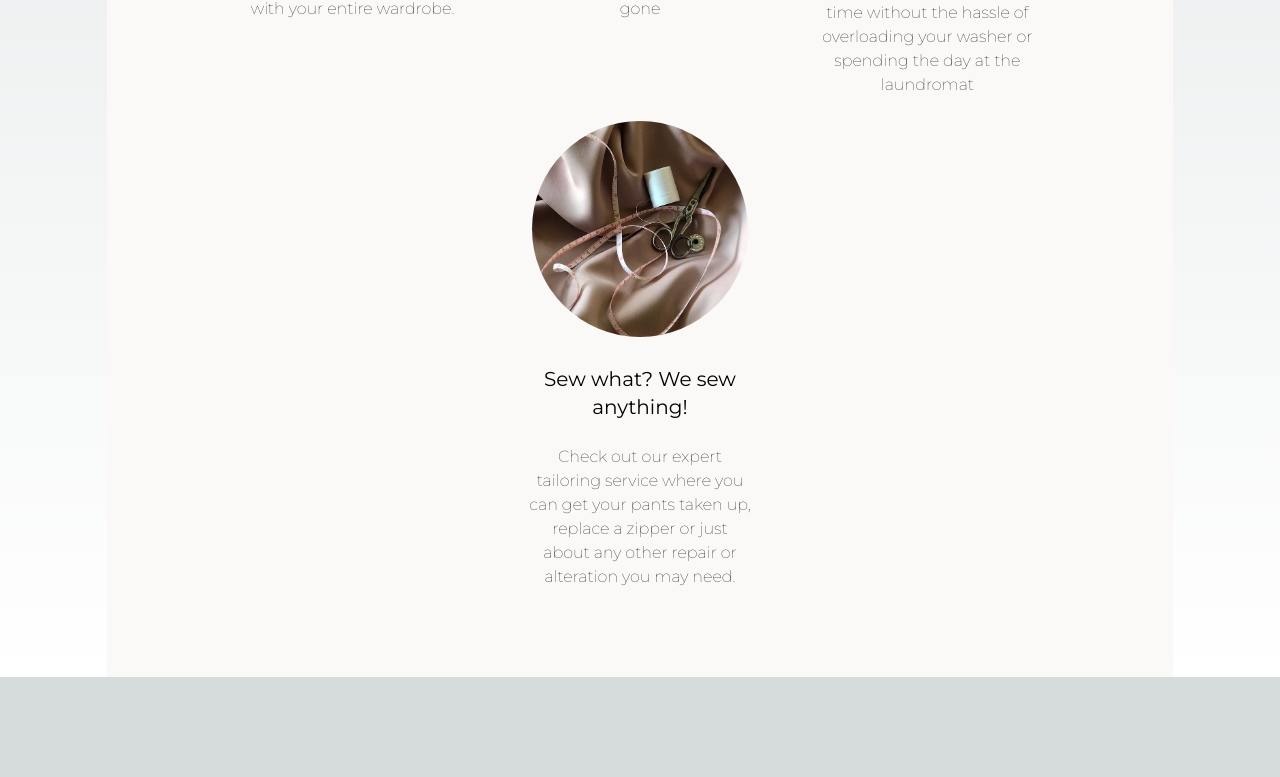
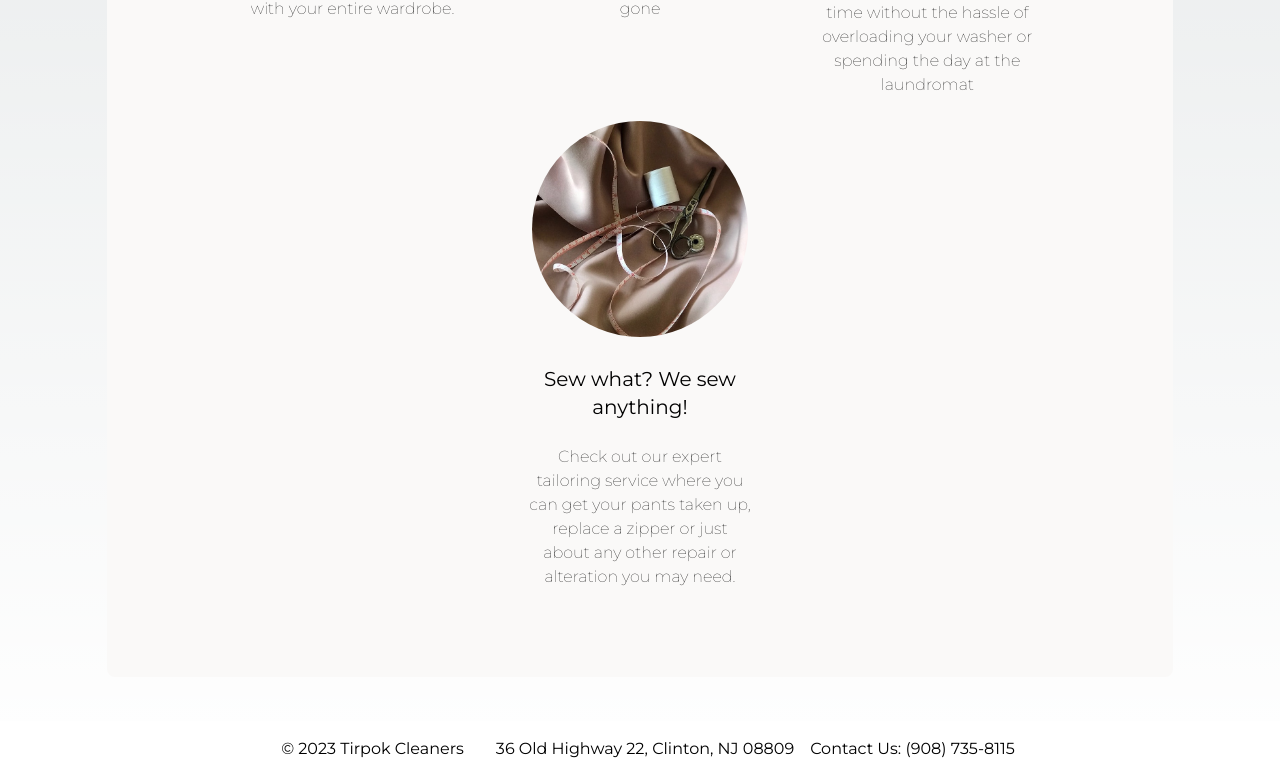
Before and after one commit to androosk/tirpokcleaners, a Next.js app: page / in a window 1280 px wide. Shown: the part 1104-1881 px from the top of the page. Before the commit the page ends 1781 px from the top, so only its background shows below. Built offline with nearby package versions, Linux system fonts and the light colour scheme.

Commit message:
added footer

```diff
--- a/src/app/layout.tsx
+++ b/src/app/layout.tsx
@@ -1,9 +1,10 @@
 import type { Metadata } from "next";
-import { Inter } from "next/font/google";
+import { Montserrat } from "next/font/google";
 import NavBar from "../components/NavBar";
 import "./globals.css";
+import Footer from "@/components/Footer";
 
-const inter = Inter({ subsets: ["latin"] });
+const montserrat = Montserrat({ subsets: ["latin"] });
 
 export const metadata: Metadata = {
   title: "Create Next App",
@@ -17,9 +18,10 @@ export default function RootLayout({
 }) {
   return (
     <html lang="en">
-      <body className={inter.className}>
+      <body className={montserrat.className}>
         <NavBar />
         {children}
+        <Footer />
       </body>
     </html>
   );
--- a/src/app/page.tsx
+++ b/src/app/page.tsx
@@ -9,7 +9,7 @@ export default function Home() {
   return (
     <main className="">
       <div
-        className={`${montserrat.className} container w-10/12 mx-auto mt-28 rounded-t-lg p-4 bg-[#faf9f8]`}
+        className={`${montserrat.className} container w-10/12 mx-auto my-11 mt-28 rounded-lg p-4 bg-[#faf9f8]`}
       >
         <div className="md:grid md:grid-cols-2 gap-4 items-center justify-center">
           <div className="px-10">
--- a/src/components/Footer.tsx
+++ b/src/components/Footer.tsx
@@ -0,0 +1,15 @@
+const Footer: React.FC = () => {
+  return (
+    <footer className="bg-white bg-opacity-80 text-center p-4">
+      <div className="flex justify-center">
+        <p className="px-4">
+          &copy; {new Date().getFullYear()} Tirpok Cleaners
+        </p>
+        <p className="px-4">36 Old Highway 22, Clinton, NJ 08809</p>
+        <p>Contact Us: (908) 735-8115</p>
+      </div>
+    </footer>
+  );
+};
+
+export default Footer;
```
